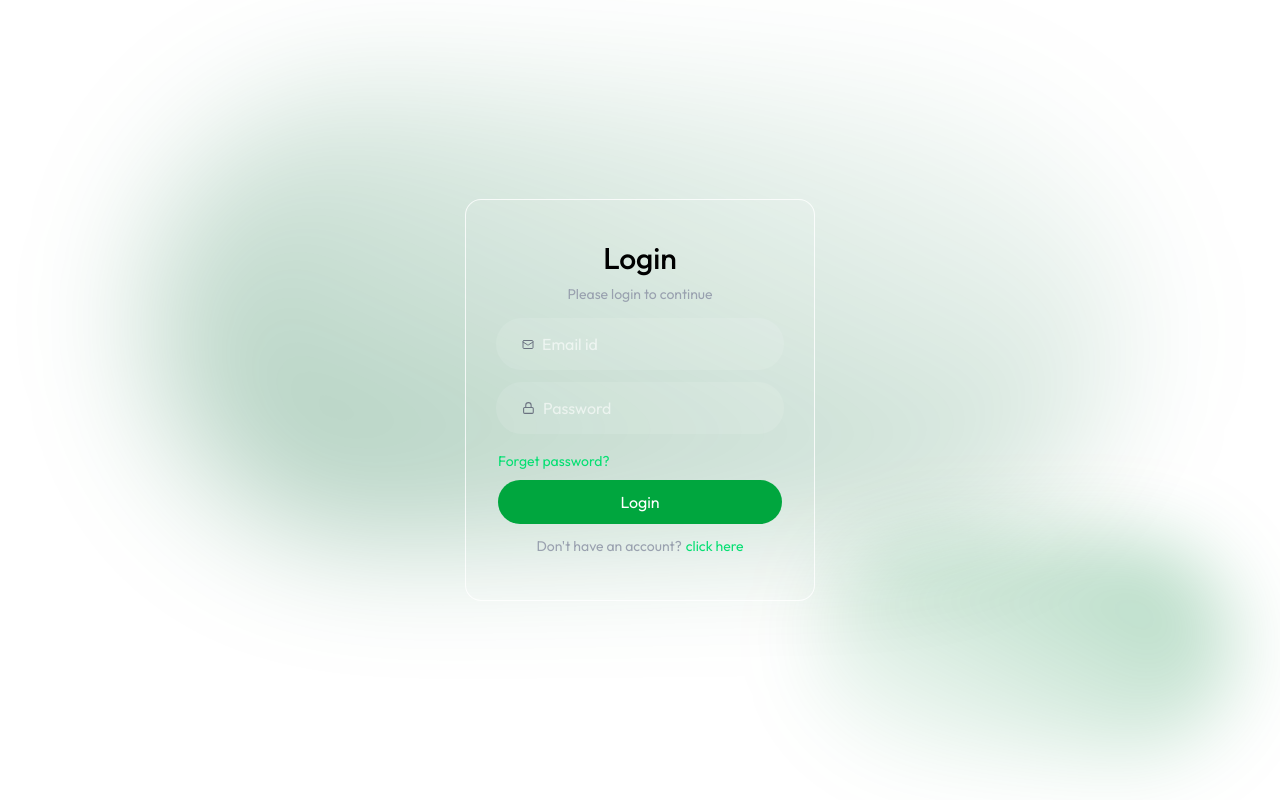
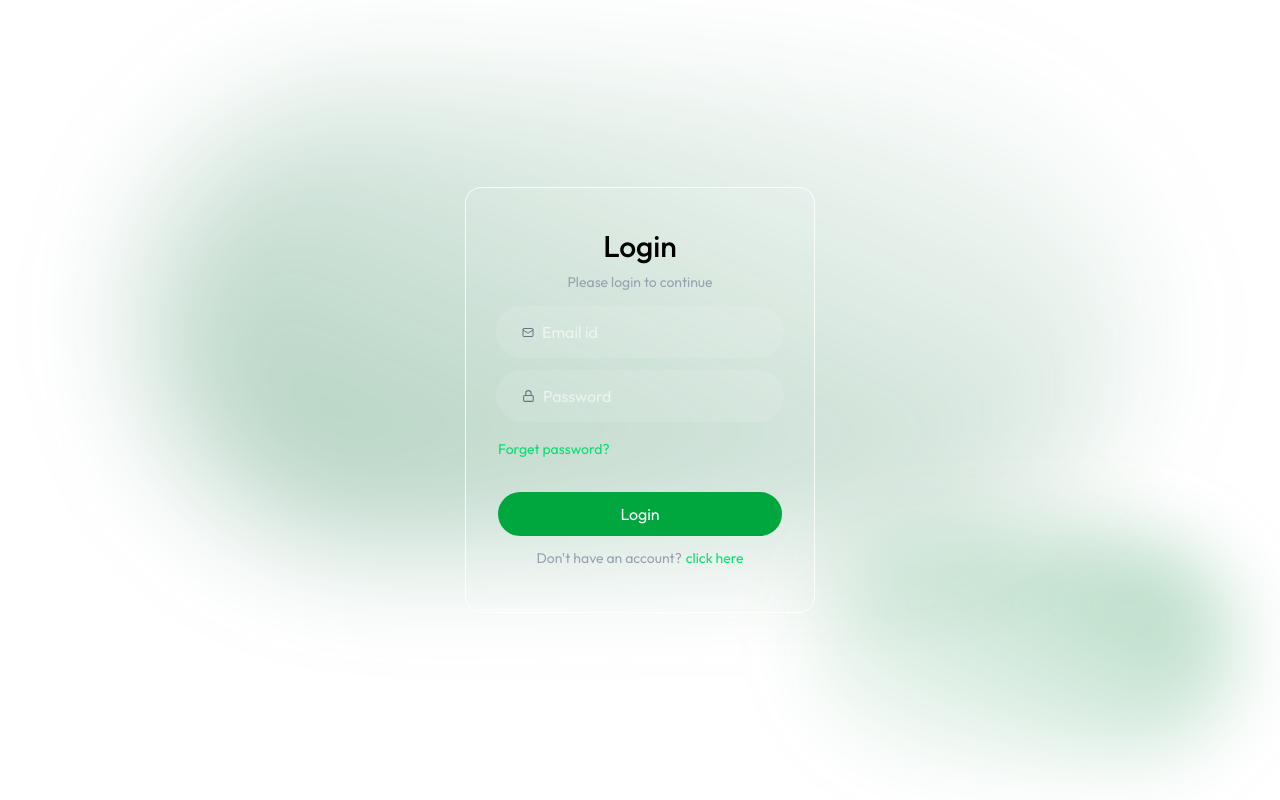
Before and after one commit to doublehan2023/ai-resume-builder, a React (Vite) app in the folder client/: page /app/builder/1 in a window 1280 px wide. Built offline with nearby package versions, Linux system fonts and the light colour scheme; no server answers.

Commit message:
style: align authentication action spacing (#10)

```diff
--- a/client/src/pages/ForgotPassword.jsx
+++ b/client/src/pages/ForgotPassword.jsx
@@ -47,7 +47,7 @@ const ForgotPassword = () => {
                 required
               />
             </div>
-            <button disabled={isSubmitting} type="submit" className="mt-5 h-11 w-full rounded-full bg-green-600 text-white transition hover:bg-green-500 disabled:cursor-not-allowed disabled:opacity-60">
+            <button disabled={isSubmitting} type="submit" className="mt-8 h-11 w-full rounded-full bg-green-600 text-white transition hover:bg-green-500 disabled:cursor-not-allowed disabled:opacity-60">
               {isSubmitting ? "Sending..." : "Send reset link"}
             </button>
           </>
--- a/client/src/pages/Login.jsx
+++ b/client/src/pages/Login.jsx
@@ -74,7 +74,7 @@ const Login = () => {
                     </button>
                 </div>}
 
-                <button type="submit" className="mt-2 w-full h-11 rounded-full text-white bg-green-600 hover:bg-green-500 transition " >
+                <button type="submit" className="mt-8 w-full h-11 rounded-full text-white bg-green-600 hover:bg-green-500 transition" >
                     {state === "login" ? "Login" : "Sign up"}
                 </button>
 
--- a/client/src/pages/ResetPassword.jsx
+++ b/client/src/pages/ResetPassword.jsx
@@ -57,7 +57,7 @@ const ResetPassword = () => {
           </div>
         ))}
 
-        <button disabled={isSubmitting} type="submit" className="mt-5 h-11 w-full rounded-full bg-green-600 text-white transition hover:bg-green-500 disabled:cursor-not-allowed disabled:opacity-60">
+        <button disabled={isSubmitting} type="submit" className="mt-8 h-11 w-full rounded-full bg-green-600 text-white transition hover:bg-green-500 disabled:cursor-not-allowed disabled:opacity-60">
           {isSubmitting ? "Resetting..." : "Reset password"}
         </button>
       </form>
```
